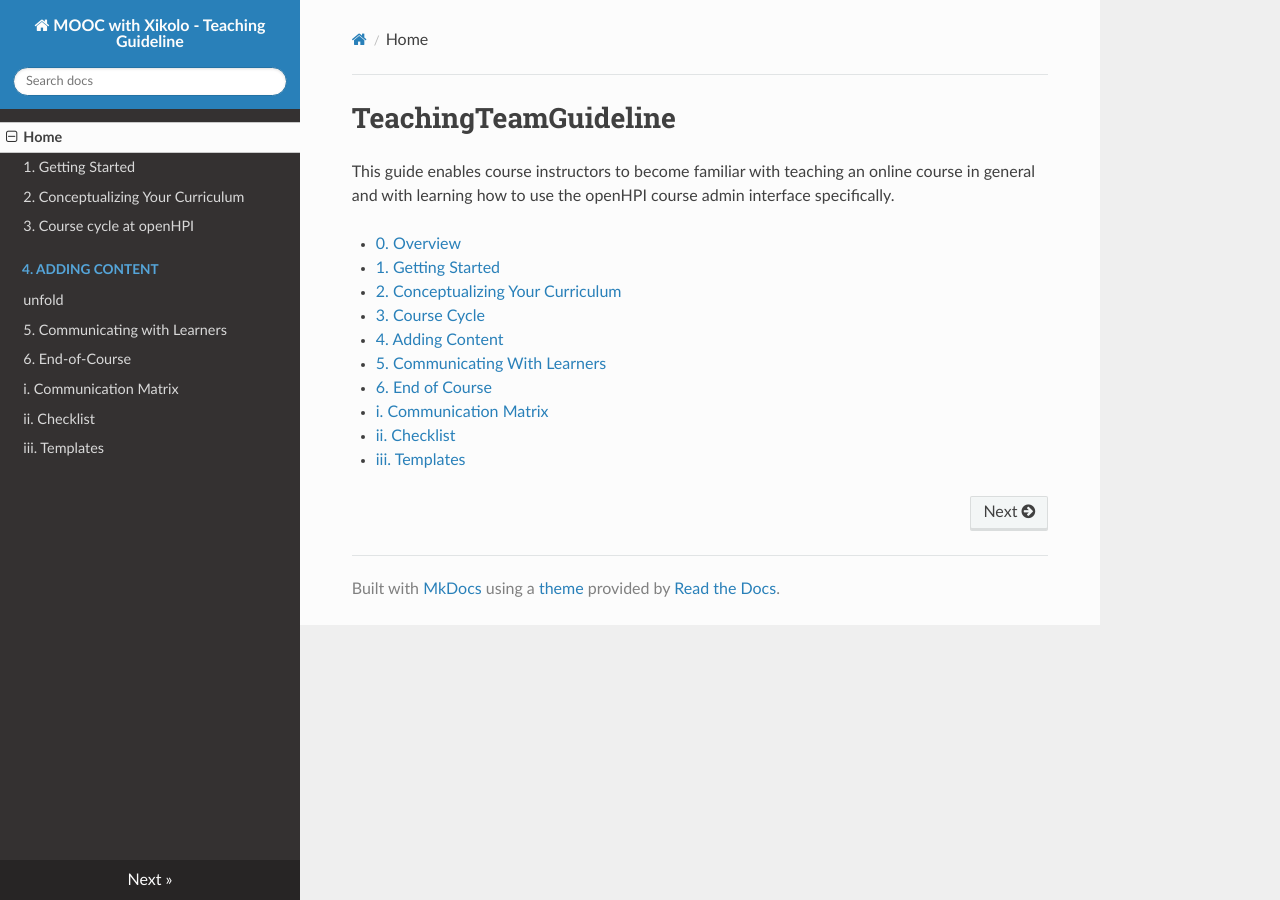
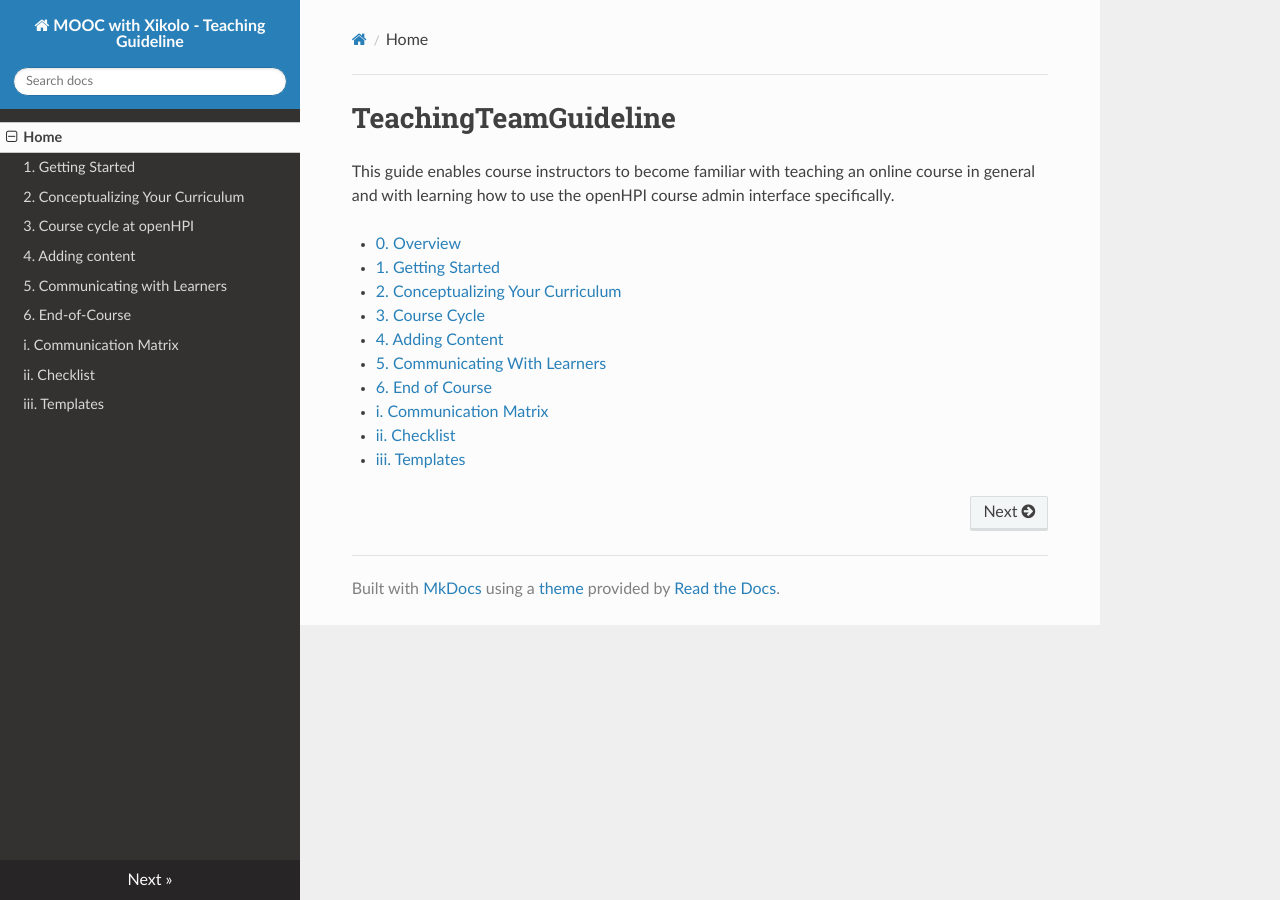
Before and after one commit to openHPI/TeachingTeamGuidelines, an MkDocs documentation site: the page built from docs/index.md, in a window 1280 px wide. Built offline with MkDocs 1.6.1, drawn with Linux system fonts in a browser that asks for light colours; nearby versions of some CDN libraries; old or Windows-style settings are respelled for this version of MkDocs.

Commit message:
Update mkdocs.yml

```diff
--- a/mkdocs.yml
+++ b/mkdocs.yml
@@ -4,7 +4,7 @@ pages:
 - [01_getting-started.md, 1. Getting Started]
 - [02_curriculum-design.md, 2. Conceptualizing Your Curriculum]
 - [03_course-cycle_schedule.md, 3. Course cycle at openHPI]
-- [04_adding-content.md, 4. Adding content, unfold]
+- [04_adding-content.md, 4. Adding content]
 - [05_community-management.md, 5. Communicating with Learners]
 - [06_end-of-course.md, 6. End-of-Course]
 - [07_communication-matrix.md, i. Communication Matrix]
```
